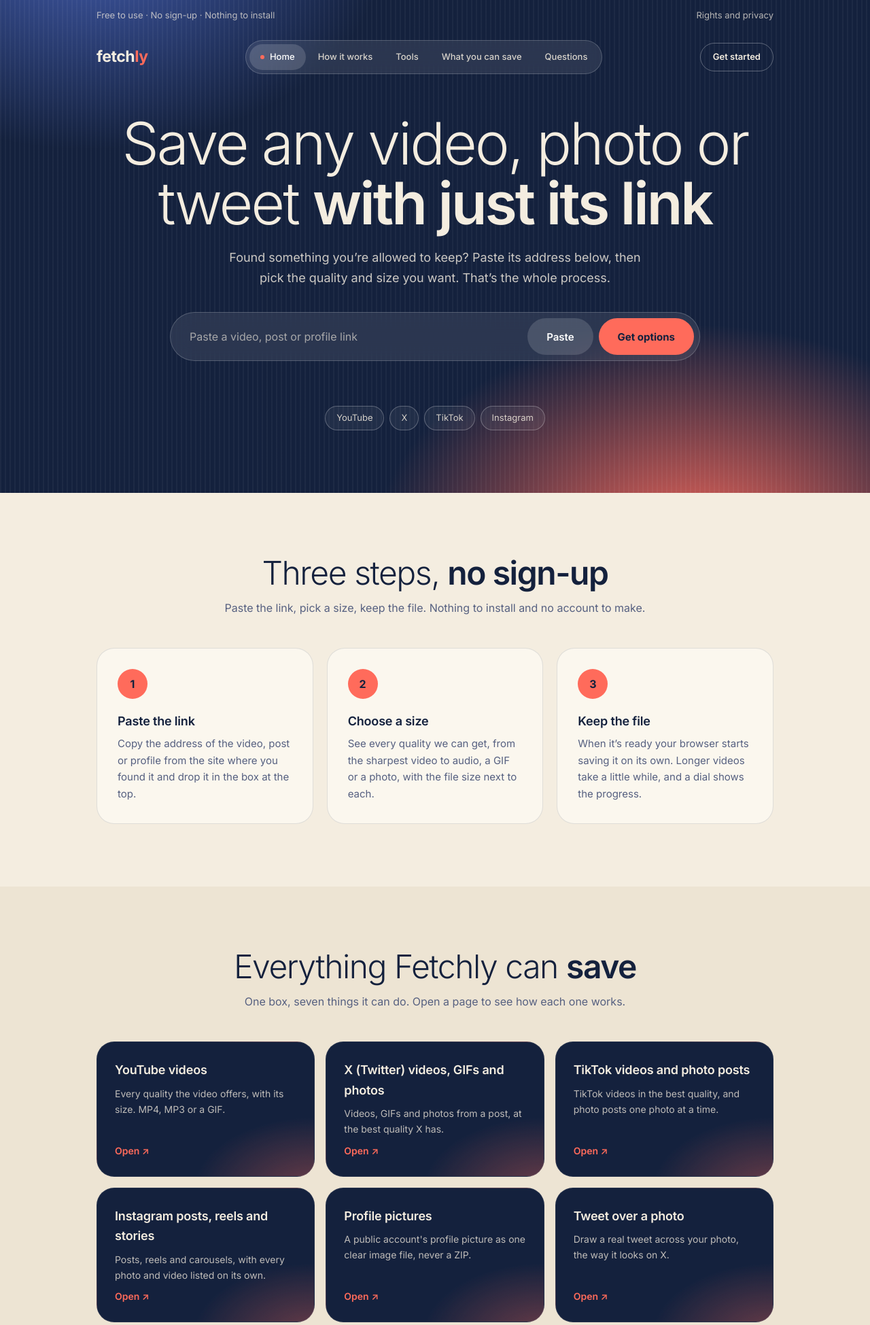
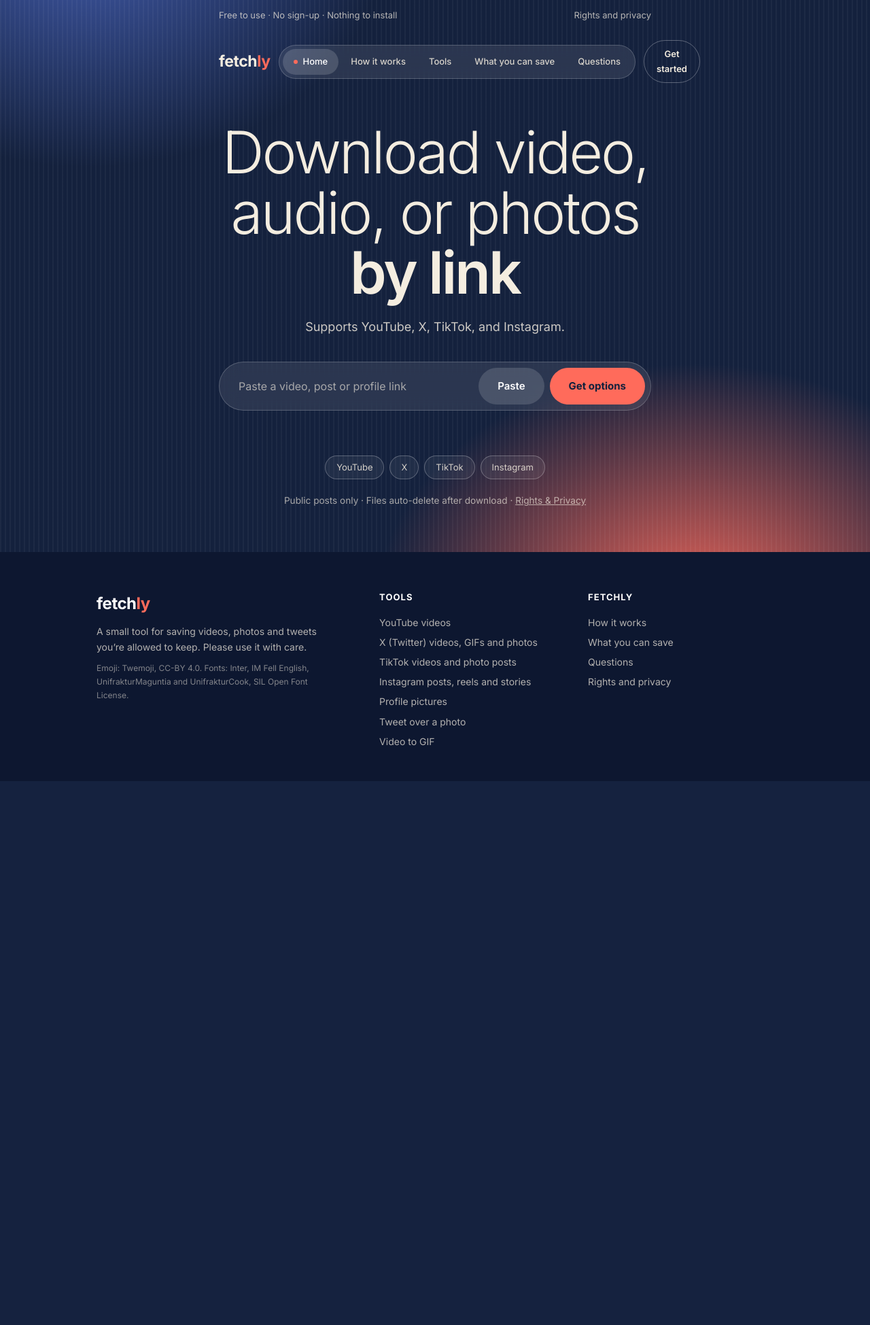
Before and after one commit to ykahmad2006/media-downloader, a Flask app: page / in a window 1280 px wide. Shown: the top 1949 px of the page at 68% size. After the commit the page ends 1149 px from the top, so only its background shows below. Run offline with Flask 3, Linux system fonts and the light colour scheme; some libraries are stand-ins or nearby versions.

Commit message:
Improve index template

```diff
--- a/templates/index.html
+++ b/templates/index.html
@@ -3,75 +3,51 @@
 <head>
 {% include "_head.html" %}
 {% include "_home_css.html" %}
+<style>
+  /* Force single-screen tool layout without touching _home_css.html */
+  body {
+    display: flex;
+    flex-direction: column;
+    min-height: 100vh;
+    margin: 0;
+  }
+  .hero {
+    flex: 1;
+    display: flex;
+    flex-direction: column;
+    justify-content: center;
+    padding-bottom: 4rem;
+  }
+  .hero .wrap {
+    max-width: 680px;
+    width: 100%;
+    margin: auto;
+  }
+  .tool-note {
+    margin-top: 1.25rem;
+    font-size: 0.85rem;
+    opacity: 0.65;
+  }
+  .tool-note a {
+    color: inherit;
+    text-decoration: underline;
+  }
+</style>
 </head>
 <body>
 <div class="hero" id="top">
   {% set active = "home" %}{% include "_home_top.html" %}
   <div class="wrap">
-    <h1>Save any video, photo or tweet <b>with just its link</b></h1>
-    <p class="lead">Found something you’re allowed to keep? Paste its address below, then pick the quality and size you want. That’s the whole process.</p>
+    <h1>Download video, audio, or photos <b>by link</b></h1>
+    <p class="lead">Supports YouTube, X, TikTok, and Instagram.</p>
+
     {% include "_form.html" %}
+
+    <p class="tool-note">
+      Public posts only · Files auto-delete after download · <a href="/privacy">Rights & Privacy</a>
+    </p>
   </div>
 </div>
-
-<section id="how"><div class="wrap">
-  <h2>Three steps, <b>no sign-up</b></h2>
-  <p class="sub">Paste the link, pick a size, keep the file. Nothing to install and no account to make.</p>
-  <div class="g3">
-    <div class="step"><div class="num">1</div><h3>Paste the link</h3><p>Copy the address of the video, post or profile from the site where you found it and drop it in the box at the top.</p></div>
-    <div class="step"><div class="num">2</div><h3>Choose a size</h3><p>See every quality we can get, from the sharpest video to audio, a GIF or a photo, with the file size next to each.</p></div>
-    <div class="step"><div class="num">3</div><h3>Keep the file</h3><p>When it’s ready your browser starts saving it on its own. Longer videos take a little while, and a dial shows the progress.</p></div>
-  </div>
-</div></section>
-
-<section class="alt" id="tools"><div class="wrap">
-  <h2>Everything Fetchly can <b>save</b></h2>
-  <p class="sub">One box, seven things it can do. Open a page to see how each one works.</p>
-  <div class="tools">
-    {% for s in services %}<a class="tool" href="/{{ s.slug }}"><b>{{ s.name }}</b><span>{{ s.blurb }}</span><em>Open ↗</em></a>
-    {% endfor %}
-  </div>
-</div></section>
-
-<section class="band"><div class="wrap">
-  <h2>Six things <b>worth knowing</b></h2>
-  <p class="sub">So nothing surprises you.</p>
-  <div class="tiles">
-    <div class="tile"><b>01</b>You don’t need an account or an app.</div>
-    <div class="tile"><b>02</b>We take the best quality the site offers, not just the first one we find.</div>
-    <div class="tile"><b>03</b>Pick video, audio, a photo, or a GIF for WhatsApp and X.</div>
-    <div class="tile"><b>04</b>Works with YouTube, X, TikTok and Instagram.</div>
-    <div class="tile"><b>05</b>A few minutes after you’ve downloaded it, your file is deleted from our server.</div>
-    <div class="tile"><b>06</b>Meant for things you have the right to save.</div>
-  </div>
-</div></section>
-
-<section id="rights"><div class="wrap two">
-  <div class="seal">Yours to keep, or free to share</div>
-  <div>
-    <h2>Some things are yours to keep.<em>Others aren’t.</em></h2>
-    <p style="margin-bottom:10px">Fetchly is for videos and photos you made yourself, things shared under a Creative Commons or public-domain licence, and anything the owner has said you can download.</p>
-    <p>Most of what is on the big platforms belongs to someone else. Saving it without permission can break the site’s rules and copyright law. If you aren’t sure, ask the owner first. You’re responsible for what you download. <a href="/privacy" style="color:var(--coral);font-weight:600">Read more on rights and privacy</a>.</p>
-  </div>
-</div></section>
-
-<section class="alt" id="sites"><div class="wrap">
-  <h2>Where it <b>works</b></h2>
-  <p class="sub">Four sites, done well. Posts, reels and carousels on Instagram work too. Stories need a login, so they often won’t.</p>
-  <div class="sites"><span>YouTube</span><span>X</span><span>TikTok</span><span>Instagram</span></div>
-</div></section>
-
-<section id="faq"><div class="wrap" style="max-width:760px">
-  <h2>Common <b>questions</b></h2>
-  <p class="sub">Quick answers before you start.</p>
-  {% for q, a in home_faq %}<details><summary>{{ q }}</summary><p>{{ a }}</p></details>
-  {% endfor %}
-</div></section>
-
-<div class="cta"><div class="wrap">
-  <h3>Got a link ready? <b>Paste it in and see.</b></h3>
-  <a class="btn" href="#top" onclick="setTimeout(()=>url.focus(),400)">Start downloading</a>
-</div></div>
 
 {% include "_home_footer.html" %}
 {% include "_analytics.html" %}
```
